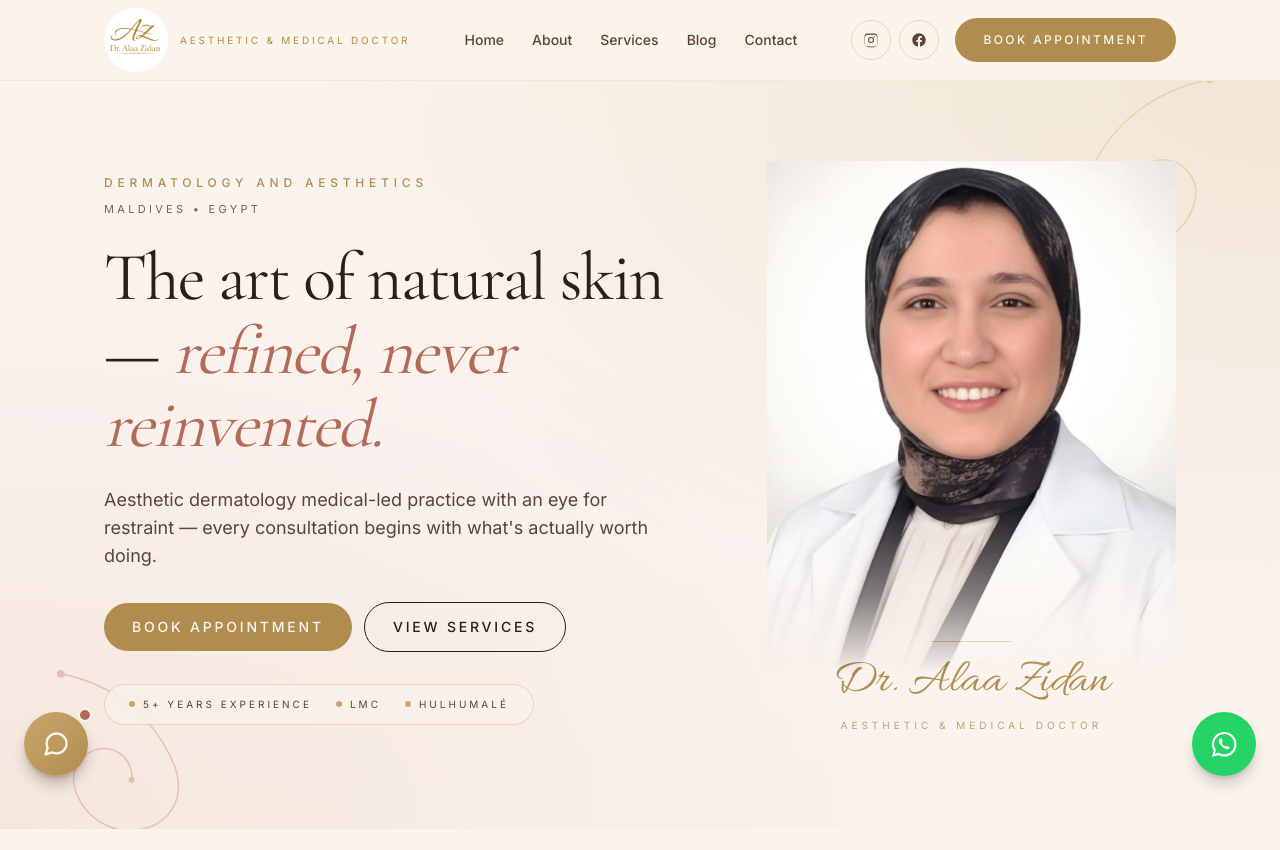
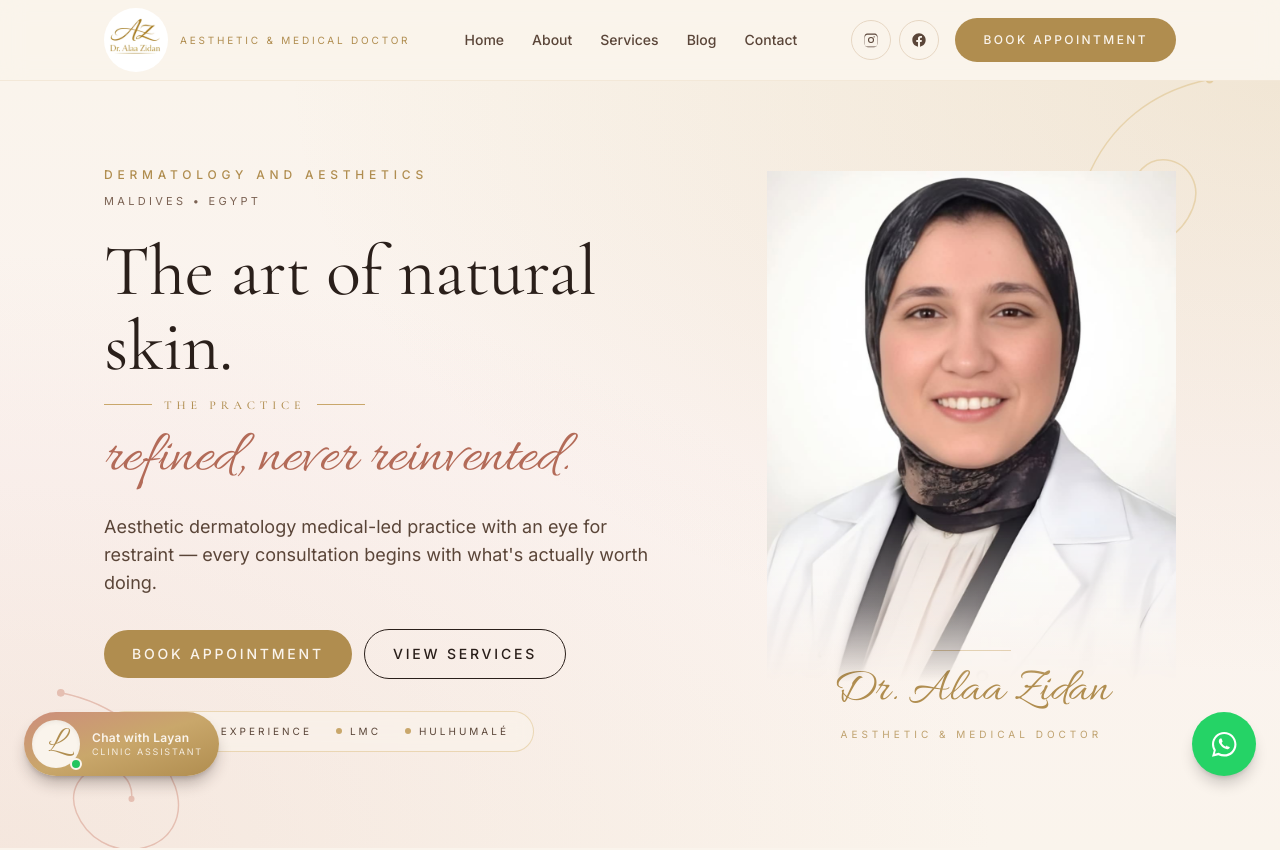
Before and after one commit to alaamagdyzidan-cmd/dralaazidan-site, a Next.js app: page / in a window 1280 px wide. Shown: the top 850 px of the page. Built offline with nearby package versions, Linux system fonts and the light colour scheme.

Commit message:
Refine hero headline typography + rebrand AI as Layan

```diff
--- a/app/page.tsx
+++ b/app/page.tsx
@@ -90,9 +90,20 @@ export default function Home() {
                 Maldives • Egypt
               </span>
 
-              <h1 className="mt-5 font-serif text-[2rem] leading-[1.08] text-ink-900 sm:text-[2.5rem] md:mt-6 md:text-[3.25rem] lg:text-[4.25rem]">
-                The art of natural skin —
-                <span className="italic text-rose-400"> refined, never reinvented.</span>
+              <h1 className="mt-5 font-serif leading-[1.05] text-ink-900 md:mt-6">
+                <span className="block text-[2.1rem] sm:text-[2.75rem] md:text-[3.5rem] lg:text-[4.5rem]">
+                  The art of natural skin.
+                </span>
+                <span className="mx-auto mt-3 flex items-center justify-center gap-3 md:mx-0 md:justify-start">
+                  <span className="h-px w-8 bg-gold-400 sm:w-12" />
+                  <span className="text-[10px] font-medium uppercase tracking-[0.4em] text-gold-500 sm:text-xs">
+                    The Practice
+                  </span>
+                  <span className="h-px w-8 bg-gold-400 sm:w-12" />
+                </span>
+                <span className="mt-3 block font-script text-[2rem] leading-[1.15] text-rose-400 sm:text-4xl md:mt-4 md:text-5xl lg:text-6xl">
+                  refined, never reinvented.
+                </span>
               </h1>
 
               <p className="mx-auto mt-5 max-w-xl text-base leading-relaxed text-ink-700 sm:text-lg md:mx-0 md:mt-6">
--- a/components/AiAgent.tsx
+++ b/components/AiAgent.tsx
@@ -7,7 +7,6 @@ const WHATSAPP_NUMBER = "+960 793 7512";
 const WHATSAPP_URL = `https://wa.me/9607937512?text=${encodeURIComponent(
   "Hello Dr. Alaa, I'd like to ask about a treatment."
 )}`;
-const INSTAGRAM_URL = "https://www.instagram.com/dr.alaazidan/";
 
 type Sender = "bot" | "user";
 type Message = {
@@ -30,7 +29,7 @@ function intentReply(input: string): { text: string; showWhatsAppCta: boolean }
   // Greetings
   if (/^(hi|hello|hey|salam|assalam|good (morning|afternoon|evening))\b/.test(q)) {
     return {
-      text: "Hello — welcome to Dr. Alaa Zidan's clinic. I can answer quick questions, but for bookings and personalised advice, WhatsApp is fastest.",
+      text: "Hi there! 🌸 I'm Layan, Dr. Alaa's clinic assistant. How can I help you today? For booking and personal advice, the team replies fastest on WhatsApp.",
       showWhatsAppCta: true,
     };
   }
@@ -38,7 +37,7 @@ function intentReply(input: string): { text: string; showWhatsAppCta: boolean }
   // Booking
   if (/\b(book|appointment|schedule|reservation|consult|consultation|reserve)\b/.test(q)) {
     return {
-      text: "Appointments are by message — Dr. Alaa's team replies same-day on WhatsApp.",
+      text: "Lovely — appointments are arranged on WhatsApp ✨ Dr. Alaa's team replies same-day and will find a time that suits you.",
       showWhatsAppCta: true,
     };
   }
@@ -46,7 +45,7 @@ function intentReply(input: string): { text: string; showWhatsAppCta: boolean }
   // Price / cost
   if (/\b(price|cost|fee|how much|pricing|rate|expensive|cheap|charge)\b/.test(q)) {
     return {
-      text: "Pricing depends on the treatment plan, which is tailored after a consultation. The team can share a quote on WhatsApp.",
+      text: "Pricing is always tailored after a quick consultation — every plan is personal. The team can share a quote on WhatsApp 💫",
       showWhatsAppCta: true,
     };
   }
@@ -54,7 +53,7 @@ function intentReply(input: string): { text: string; showWhatsAppCta: boolean }
   // Location / where
   if (/\b(where|location|address|directions|map|clinic|hulhumal|maldives|egypt)\b/.test(q)) {
     return {
-      text: "The clinic is at Life Care Medical Center, Hulhumalé, Maldives. Dr. Alaa also practises in Egypt. For directions or to book, WhatsApp is fastest.",
+      text: "The clinic is at Life Care Medical Center, Hulhumalé, Maldives 🌴 Dr. Alaa also practises in Egypt. For directions or to book, WhatsApp is fastest.",
       showWhatsAppCta: true,
     };
   }
@@ -62,7 +61,7 @@ function intentReply(input: string): { text: string; showWhatsAppCta: boolean }
   // Hours / time
   if (/\b(hour|time|open|close|when|availability|today|tomorrow|saturday|sunday|friday|weekend|monday|tuesday|wednesday|thursday)\b/.test(q)) {
     return {
-      text: "The clinic is open every day from 6:00 PM to 11:00 PM, by appointment. To reserve a time, please message on WhatsApp — same-day reply.",
+      text: "We're open every day from 6:00 PM to 11:00 PM, by appointment 🌙 To reserve a time, please message on WhatsApp — same-day reply.",
       showWhatsAppCta: true,
     };
   }
@@ -70,7 +69,7 @@ function intentReply(input: string): { text: string; showWhatsAppCta: boolean }
   // Services
   if (/\b(service|treatment|offer|what.+do|what.+you|menu|list|procedure)\b/.test(q)) {
     return {
-      text: "Dr. Alaa specialises in aesthetic dermatology — Botox, dermal fillers, microneedling, exosomes for hair, chemical peels, lasers, and pigmentation care. You can browse the full list on the Services page, or ask the team on WhatsApp.",
+      text: "Dr. Alaa specialises in aesthetic dermatology 🌸 Botox, dermal fillers, microneedling, exosomes for hair, chemical peels, lasers, and pigmentation care. You can browse them all on the Services page, or ask the team on WhatsApp.",
       showWhatsAppCta: true,
     };
   }
@@ -78,37 +77,37 @@ function intentReply(input: string): { text: string; showWhatsAppCta: boolean }
   // Specific treatments
   if (/\b(botox|wrinkle|frown|forehead|crow)\b/.test(q)) {
     return {
-      text: "Yes — anti-wrinkle injections (Botox) for frown lines, forehead, and crow's feet are one of Dr. Alaa's signature treatments. For dosing and a personalised plan, please message on WhatsApp.",
+      text: "Yes — anti-wrinkle injections (Botox) for frown lines, forehead, and crow's feet are one of Dr. Alaa's signature treatments ✨ For dosing and a personal plan, WhatsApp is best.",
       showWhatsAppCta: true,
     };
   }
   if (/\b(filler|lip|cheek|chin|jawline|hyaluronic)\b/.test(q)) {
     return {
-      text: "Yes — dermal filler for lips, cheeks, chin, and jawline is offered with restraint and natural-looking results. For a tailored plan, please message on WhatsApp.",
+      text: "Yes — dermal filler for lips, cheeks, chin, and jawline is offered with restraint and a natural, soft result 🌸 For a tailored plan, please message on WhatsApp.",
       showWhatsAppCta: true,
     };
   }
   if (/\b(exosome|hair|hair loss|balding|thinning)\b/.test(q)) {
     return {
-      text: "Yes — exosomes for hair restoration is one of the clinic's most-requested regenerative treatments. For candidacy and pricing, please message on WhatsApp.",
+      text: "Yes — exosomes for hair restoration is one of the clinic's most-requested regenerative treatments 💫 For candidacy and pricing, please message on WhatsApp.",
       showWhatsAppCta: true,
     };
   }
   if (/\b(microneedling|dermapen|collagen|elastin|texture)\b/.test(q)) {
     return {
-      text: "Yes — microneedling with serums and growth factors is performed regularly. For session planning and a price, please message on WhatsApp.",
+      text: "Yes — microneedling with serums and growth factors is performed regularly ✨ For session planning and a price, please message on WhatsApp.",
       showWhatsAppCta: true,
     };
   }
   if (/\b(peel|chemical|exfoliat|facial)\b/.test(q)) {
     return {
-      text: "Yes — chemical peels and medical facials are part of the skin rejuvenation menu. For the right peel depth for your skin, please message on WhatsApp.",
+      text: "Yes — chemical peels and medical facials are part of the skin rejuvenation menu 🌸 The right peel depth depends on your skin, so a quick chat on WhatsApp first is ideal.",
       showWhatsAppCta: true,
     };
   }
   if (/\b(laser|ipl|pigment|melasma|acne)\b/.test(q)) {
     return {
-      text: "Yes — laser, IPL, and pigmentation/melasma/acne management are available, always after a careful skin assessment. To start a plan, please message on WhatsApp.",
+      text: "Yes — laser, IPL, and pigmentation, melasma, and acne management are available, always after a careful skin assessment. To start a plan, please message on WhatsApp ✨",
       showWhatsAppCta: true,
     };
   }
@@ -116,7 +115,7 @@ function intentReply(input: string): { text: string; showWhatsAppCta: boolean }
   // Contact / phone / email
   if (/\b(contact|phone|number|call|whatsapp|email|reach)\b/.test(q)) {
     return {
-      text: `WhatsApp & calls: ${WHATSAPP_NUMBER}. Instagram: @dr.alaazidan. Same-day replies.`,
+      text: `WhatsApp and calls: ${WHATSAPP_NUMBER}. Instagram: @dr.alaazidan. Same-day replies, always 🌸`,
       showWhatsAppCta: true,
     };
   }
@@ -124,7 +123,7 @@ function intentReply(input: string): { text: string; showWhatsAppCta: boolean }
   // About the doctor
   if (/\b(who|about|experience|dr|doctor|alaa|zidan|background|qualification)\b/.test(q)) {
     return {
-      text: "Dr. Alaa Zidan is an aesthetic and medical doctor with 5+ years of experience in aesthetic dermatology, practising in the Maldives and Egypt.",
+      text: "Dr. Alaa Zidan is an aesthetic and medical doctor with 5+ years of experience in aesthetic dermatology, practising in the Maldives and Egypt ✨",
       showWhatsAppCta: true,
     };
   }
@@ -132,15 +131,15 @@ function intentReply(input: string): { text: string; showWhatsAppCta: boolean }
   // Safety / pain / downtime
   if (/\b(safe|pain|hurt|side effect|recovery|downtime|risk|complication)\b/.test(q)) {
     return {
-      text: "Every treatment includes a thorough medical assessment first. Specific recovery, side-effects, and suitability depend on your skin and the treatment — please ask on WhatsApp for the details that apply to you.",
+      text: "Every treatment begins with a thorough medical assessment, so safety and comfort always come first 🌸 Specific recovery, side-effects, and what's right for you depend on your skin — the team will walk you through it on WhatsApp.",
       showWhatsAppCta: true,
     };
   }
 
   // Bot identity
-  if (/\b(human|bot|robot|ai|real person|are you|who are you)\b/.test(q)) {
+  if (/\b(human|bot|robot|ai|real person|are you|who are you|your name|layan)\b/.test(q)) {
     return {
-      text: "I'm an automated assistant for quick questions. For real conversations, please message Dr. Alaa's team on WhatsApp.",
+      text: "I'm Layan 🌸 a friendly automated assistant for Dr. Alaa's clinic. For real conversations and bookings, the team is one tap away on WhatsApp.",
       showWhatsAppCta: true,
     };
   }
@@ -148,14 +147,14 @@ function intentReply(input: string): { text: string; showWhatsAppCta: boolean }
   // Thanks
   if (/\b(thank|thanks|cheers|appreciate)\b/.test(q)) {
     return {
-      text: "You're welcome. Whenever you're ready, WhatsApp is the fastest way to reach Dr. Alaa's team.",
+      text: "You're very welcome ✨ Whenever you're ready, the team is right there on WhatsApp.",
       showWhatsAppCta: true,
     };
   }
 
   // Default
   return {
-    text: "I might not have the right answer for that. For anything specific, please message Dr. Alaa's team on WhatsApp — they reply same-day.",
+    text: "I'm not sure I have the perfect answer for that 🌸 For anything specific, please message Dr. Alaa's team on WhatsApp — they reply same-day.",
     showWhatsAppCta: true,
   };
 }
@@ -167,7 +166,7 @@ export default function AiAgent() {
     {
       id: "welcome",
       sender: "bot",
-      text: "Hello — I'm Dr. Alaa's clinic assistant. Quick questions are welcome. For booking and personalised advice, please WhatsApp the team — they reply same-day.",
+      text: "Hello, lovely to meet you ✨ I'm Layan, Dr. Alaa's clinic assistant. Ask me anything quick — for booking and personalised advice, the team replies fastest on WhatsApp.",
       showWhatsAppCta: true,
     },
   ]);
@@ -180,14 +179,9 @@ export default function AiAgent() {
   }, [messages, open]);
 
   function sendMessage(text: string) {
-    const userMsg: Message = {
-      id: `u-${Date.now()}`,
-      sender: "user",
-      text,
-    };
+    const userMsg: Message = { id: `u-${Date.now()}`, sender: "user", text };
     setMessages((prev) => [...prev, userMsg]);
 
-    // Simulate typing delay for natural feel
     setTimeout(() => {
       const reply = intentReply(text);
       const botMsg: Message = {
@@ -220,29 +214,27 @@ export default function AiAgent() {
 
   return (
     <>
-      {/* Floating launcher — bottom-LEFT (mirrors WhatsApp on right) */}
+      {/* Floating launcher — bottom-LEFT */}
       {!open && (
         <button
           type="button"
           onClick={() => setOpen(true)}
-          aria-label="Open clinic assistant"
-          className="fixed bottom-6 left-6 z-50 flex h-14 w-14 items-center justify-center rounded-full bg-gradient-to-br from-gold-400 to-gold-500 text-sand-50 shadow-lg shadow-ink-900/30 transition hover:scale-105 hover:from-gold-500 hover:to-gold-600 focus:outline-none focus-visible:ring-4 focus-visible:ring-gold-300 md:h-16 md:w-16"
+          aria-label="Open Layan, the clinic assistant"
+          className="group fixed bottom-6 left-6 z-50 flex items-center gap-3 rounded-full bg-gradient-to-br from-rose-300 via-gold-400 to-gold-500 px-2 py-2 pr-4 text-sand-50 shadow-lg shadow-ink-900/30 transition hover:scale-[1.03] focus:outline-none focus-visible:ring-4 focus-visible:ring-gold-300"
         >
-          {/* Chat bubble with sparkle */}
-          <svg
-            viewBox="0 0 24 24"
-            fill="none"
-            stroke="currentColor"
-            strokeWidth="2"
-            strokeLinecap="round"
-            strokeLinejoin="round"
-            className="h-6 w-6 md:h-7 md:w-7"
-            aria-hidden
-          >
-            <path d="M21 11.5a8.38 8.38 0 0 1-.9 3.8 8.5 8.5 0 0 1-7.6 4.7 8.38 8.38 0 0 1-3.8-.9L3 21l1.9-5.7a8.38 8.38 0 0 1-.9-3.8 8.5 8.5 0 0 1 4.7-7.6 8.38 8.38 0 0 1 3.8-.9h.5a8.48 8.48 0 0 1 8 8v.5z" />
-          </svg>
-          {/* Tiny sparkle dot to suggest "AI" */}
-          <span className="absolute -top-1 -right-1 h-3.5 w-3.5 rounded-full border-2 border-sand-50 bg-rose-400" />
+          {/* Layan avatar */}
+          <span className="relative flex h-11 w-11 items-center justify-center rounded-full bg-sand-50 text-gold-500 shadow-inner md:h-12 md:w-12">
+            <span className="font-script text-3xl leading-none md:text-4xl" aria-hidden>
+              L
+            </span>
+            <span className="absolute -bottom-0.5 -right-0.5 h-3 w-3 rounded-full border-2 border-sand-50 bg-green-500" />
+          </span>
+          <span className="flex flex-col items-start leading-tight">
+            <span className="text-xs font-semibold tracking-wide">Chat with Layan</span>
+            <span className="text-[9px] uppercase tracking-[0.2em] opacity-90">
+              Clinic assistant
+            </span>
+          </span>
         </button>
       )}
 
@@ -250,29 +242,26 @@ export default function AiAgent() {
       {open && (
         <div
           role="dialog"
-          aria-label="Dr. Alaa clinic assistant"
+          aria-label="Layan — Dr. Alaa's clinic assistant"
           className="fixed bottom-6 left-4 right-4 z-50 flex max-h-[80vh] flex-col overflow-hidden rounded-3xl border border-gold-300/50 bg-sand-50 shadow-2xl shadow-ink-900/30 sm:bottom-6 sm:left-6 sm:right-auto sm:w-[380px]"
         >
           {/* Header */}
           <div className="flex items-center justify-between border-b border-sand-200 bg-gradient-to-br from-sand-50 via-rose-50 to-sand-50 px-5 py-4">
             <div className="flex items-center gap-3">
-              <span className="relative flex h-10 w-10 items-center justify-center rounded-full bg-gradient-to-br from-gold-400 to-gold-500 text-sand-50 shadow">
-                <svg
-                  viewBox="0 0 24 24"
-                  fill="currentColor"
-                  className="h-5 w-5"
-                  aria-hidden
-                >
-                  <path d="M12 2 13.5 8.5 20 10l-6.5 1.5L12 18l-1.5-6.5L4 10l6.5-1.5L12 2z" />
-                </svg>
-                <span className="absolute -bottom-0.5 -right-0.5 h-2.5 w-2.5 rounded-full border-2 border-sand-50 bg-green-500" />
+              <span className="relative flex h-11 w-11 items-center justify-center rounded-full bg-gradient-to-br from-rose-300 via-gold-400 to-gold-500 shadow">
+                <span className="flex h-9 w-9 items-center justify-center rounded-full bg-sand-50 text-gold-500">
+                  <span className="font-script text-3xl leading-none" aria-hidden>
+                    L
+                  </span>
+                </span>
+                <span className="absolute -bottom-0.5 -right-0.5 h-3 w-3 rounded-full border-2 border-sand-50 bg-green-500" />
               </span>
               <div>
                 <p className="font-serif text-base leading-tight text-ink-900">
-                  Clinic assistant
+                  Layan
                 </p>
                 <p className="text-[10px] uppercase tracking-[0.25em] text-gold-500">
-                  Replies in seconds
+                  Clinic assistant · Online
                 </p>
               </div>
             </div>
@@ -369,7 +358,7 @@ export default function AiAgent() {
               type="text"
               value={input}
               onChange={(e) => setInput(e.target.value)}
-              placeholder="Ask a question…"
+              placeholder="Ask Layan…"
               aria-label="Type your message"
               className="flex-1 rounded-full border border-sand-200 bg-sand-50 px-4 py-2.5 text-sm text-ink-900 outline-none focus:border-gold-300"
               maxLength={500}
@@ -378,7 +367,7 @@ export default function AiAgent() {
               type="submit"
               disabled={!input.trim()}
               aria-label="Send message"
-              className="flex h-10 w-10 flex-shrink-0 items-center justify-center rounded-full bg-gold-500 text-sand-50 transition hover:bg-gold-600 disabled:cursor-not-allowed disabled:bg-sand-300"
+              className="flex h-10 w-10 flex-shrink-0 items-center justify-center rounded-full bg-gradient-to-br from-rose-300 to-gold-500 text-sand-50 transition hover:from-rose-400 hover:to-gold-600 disabled:cursor-not-allowed disabled:from-sand-300 disabled:to-sand-300"
             >
               <svg
                 viewBox="0 0 24 24"
@@ -398,7 +387,7 @@ export default function AiAgent() {
           {/* Footer note */}
           <div className="border-t border-sand-200 bg-sand-50 px-4 py-2 text-center">
             <p className="text-[10px] uppercase tracking-[0.2em] text-ink-600">
-              Automated · For personal help WhatsApp the team
+              Layan · automated · WhatsApp for personal help
             </p>
           </div>
         </div>
```
